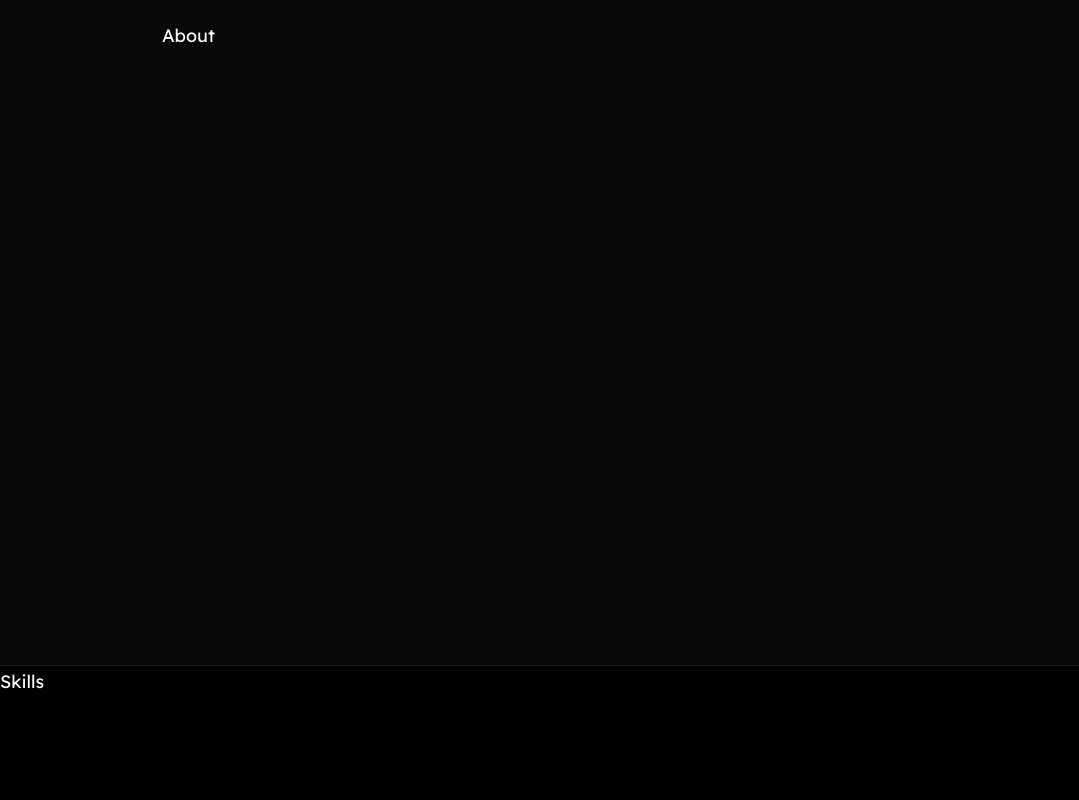
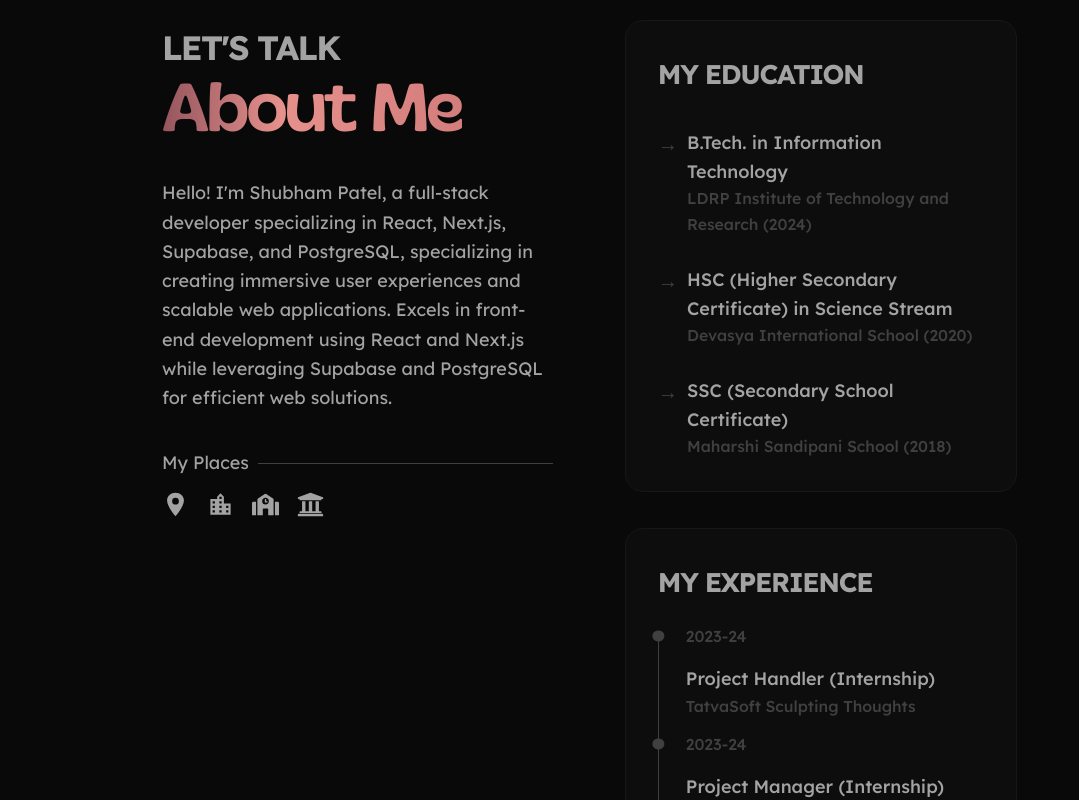
Before and after one commit to shubham26062002/portfolio-website, a Next.js app: page / in a window 1280 px wide. Shown: the part 960-1760 px from the top of the page, without its empty margins (0-1079 px from the left). Built offline with nearby package versions, Linux system fonts and the light colour scheme.

Commit message:
Completed about section.

```diff
--- /dev/null
+++ b/app/(main)/(home)/_components/about-section/education-details/education-detail-card.tsx
@@ -0,0 +1,25 @@
+import { cn } from '@/lib/utils'
+
+interface EducationDetailCardProps {
+    hoverColor?: PrimaryColor,
+    title: string,
+    location: string,
+    year: string,
+}
+
+export const EducationDetailCard = ({
+    hoverColor = 'sea-green',
+    title,
+    location,
+    year,
+}: EducationDetailCardProps) => {
+    return (
+        <div className="flex gap-2 group hover:translate-x-2 transition-all duration-200 transform-gpu w-fit">
+            <span className={cn('text-lg text-neutral-700 group-hover:text-sea-green transition-all duration-200 transform-gpu leading-relaxed', hoverColor === 'coral-pink' && 'group-hover:text-coral-pink')}>&#8594;</span>
+            <div>
+                <h1 className="text-neutral-400 font-medium leading-relaxed">{title}</h1>
+                <p className="text-sm font-medium text-neutral-700 leading-relaxed">{location} ({year})</p>
+            </div>
+        </div>
+    )
+}
--- /dev/null
+++ b/app/(main)/(home)/_components/about-section/education-details/index.tsx
@@ -0,0 +1,32 @@
+import { Container } from '../../container'
+import { EducationDetailCard } from './education-detail-card'
+
+export const EducationDetails = () => {
+    const educationData = [
+        {
+            title: 'B.Tech. in Information Technology',
+            location: 'LDRP Institute of Technology and Research',
+            year: '2024',
+        }, {
+            title: 'HSC (Higher Secondary Certificate) in Science Stream',
+            location: 'Devasya International School',
+            year: '2020',
+        }, {
+            title: 'SSC (Secondary School Certificate)',
+            location: 'Maharshi Sandipani School',
+            year: '2018',
+        },
+    ]
+
+    return (
+        <Container title="My Education" hoverColor="coral-pink">
+            <div className="space-y-6">
+
+                {educationData.map((item, index) => (
+                    <EducationDetailCard key={index} hoverColor="coral-pink" title={item.title} location={item.location} year={item.year} />
+                ))}
+
+            </div>
+        </Container>
+    )
+}
--- /dev/null
+++ b/app/(main)/(home)/_components/about-section/experience-details/experience-detail-card.tsx
@@ -0,0 +1,28 @@
+import { cn } from '@/lib/utils'
+
+interface ExperienceDetailCardProps {
+    hoverColor?: PrimaryColor,
+    year: string,
+    title: string,
+    location: string,
+}
+
+export const ExperienceDetailCard = ({
+    hoverColor = 'sea-green',
+    year,
+    title,
+    location,
+}: ExperienceDetailCardProps) => {
+    return (
+        <div className="flex gap-6 group">
+            <div className={cn('w-[1px] bg-neutral-700 group-hover:bg-sea-green transition-all duration-200 transform-gpu relative', hoverColor === 'coral-pink' && 'group-hover:bg-coral-pink')}>
+                <div className={cn('w-2.5 h-2.5 rounded-full bg-neutral-700 group-hover:bg-sea-green transition-all duration-200 transform-gpu absolute left-[50%] -translate-x-[50%] -translate-y-[50%]', hoverColor === 'coral-pink' && 'group-hover:bg-coral-pink')}></div>
+            </div>
+            <div className="flex-1 py-6 relative">
+                <div className={cn('absolute truncate -translate-y-[50%] top-0 text-sm text-neutral-700 font-medium group-hover:text-sea-green transition', hoverColor === 'coral-pink' && 'group-hover:text-coral-pink')}>{year}</div>
+                <h1 className="text-neutral-400 font-medium">{title}</h1>
+                <p className="text-sm font-medium text-neutral-700">{location}</p>
+            </div>
+        </div>
+    )
+}
--- /dev/null
+++ b/app/(main)/(home)/_components/about-section/experience-details/index.tsx
@@ -0,0 +1,28 @@
+import { Container } from '../../container'
+import { ExperienceDetailCard } from './experience-detail-card'
+
+export const ExperienceDetails = () => {
+    const experienceData = [
+        {
+            year: '2023-24',
+            title: 'Project Handler (Internship)',
+            location: 'TatvaSoft Sculpting Thoughts',
+        }, {
+            year: '2023-24',
+            title: 'Project Manager (Internship)',
+            location: 'Vivan Web Solution Pvt. Ltd. (Internship)',
+        },
+    ]
+
+    return (
+        <Container title="My Experience" hoverColor="coral-pink">
+            <div>
+
+                {experienceData.map((item, index) => (
+                    <ExperienceDetailCard key={index} year={item.year} title={item.title} location={item.location} hoverColor="coral-pink" />
+                ))}
+
+            </div>
+        </Container>
+    )
+}
--- a/app/(main)/(home)/_components/about-section/index.tsx
+++ b/app/(main)/(home)/_components/about-section/index.tsx
@@ -1,9 +1,31 @@
 import { HiOutlineUser } from 'react-icons/hi'
 
 import { SectionWrapper } from '../section-wrapper'
+import { PlacesLinks } from './places-links'
+import { EducationDetails } from './education-details'
+import { ExperienceDetails } from './experience-details'
 
 export const AboutSection = () => {
     return (
-        <SectionWrapper section="about" backgroundColor="midnight-black" icon={HiOutlineUser} title="About" hoverColor="coral-pink">About</SectionWrapper>
+        <SectionWrapper section="about" backgroundColor="midnight-black" icon={HiOutlineUser} title="About" hoverColor="coral-pink">
+            <div className="grid grid-cols-1 lg:grid-cols-2 gap-16">
+                <div>
+                    <div className="w-fit">
+                        <h1 className="text-3xl font-bold uppercase text-neutral-400 leading-relaxed tracking-tighter">Let's Talk</h1>
+                        <h1 className="text-6xl font-gliker leading-none tracking-tight text-pink-gradient">About Me</h1>
+                    </div>
+                    <div className="mt-8">
+                        <p className="leading-relaxed text-neutral-400">Hello! I'm Shubham Patel, a full-stack developer specializing in React, Next.js, Supabase, and PostgreSQL, specializing in creating immersive user experiences and scalable web applications. Excels in front-end development using React and Next.js while leveraging Supabase and PostgreSQL for efficient web solutions.</p>
+                    </div>
+                    <div className="mt-8">
+                        <PlacesLinks />
+                    </div>
+                </div>
+                <div className="space-y-8">
+                    <EducationDetails />
+                    <ExperienceDetails />
+                </div>
+            </div>
+        </SectionWrapper>
     )
 }
--- /dev/null
+++ b/app/(main)/(home)/_components/about-section/places-links.tsx
@@ -0,0 +1,31 @@
+import { IoLocationSharp } from 'react-icons/io5'
+import { MdOutlineLocationCity } from 'react-icons/md'
+import { FaSchool, FaUniversity } from 'react-icons/fa'
+
+import { IconLinksWrapper } from '../icon-links-wrapper'
+
+export const PlacesLinks = () => {
+    const placesLinksData = [
+        {
+            label: 'Current Location',
+            icon: IoLocationSharp,
+            href: '#',
+        }, {
+            label: 'Hometown',
+            icon: MdOutlineLocationCity,
+            href: '#',
+        }, {
+            label: 'School',
+            icon: FaSchool,
+            href: '#',
+        }, {
+            label: 'University',
+            icon: FaUniversity,
+            href: '#',
+        },
+    ]
+
+    return (
+        <IconLinksWrapper title="My Places" data={placesLinksData} hoverColor="coral-pink" />
+    )
+}
--- /dev/null
+++ b/app/(main)/(home)/_components/container.tsx
@@ -0,0 +1,35 @@
+import { IconType } from 'react-icons'
+
+import { cn } from '@/lib/utils'
+
+interface ContainerProps {
+    className?: string,
+    icon?: IconType,
+    title: string,
+    children: React.ReactNode,
+    hoverColor?: PrimaryColor,
+}
+
+export const Container = ({
+    className = '',
+    icon: Icon,
+    title,
+    children,
+    hoverColor = 'sea-green',
+}: ContainerProps) => {
+    return (
+        <div className={cn('p-7 rounded-2xl bg-midnight-gray bg-opacity-50 border-[1px] border-neutral-900', className)}>
+
+            {Icon && (
+                <Icon className={cn('h-9 w-9 text-neutral-400 group-hover:text-sea-green transition-all duration-200 transform-gpu', hoverColor === 'coral-pink' && 'group-hover:text-coral-pink')} />
+            )}
+
+            <h1 className={cn('w-fit text-2xl font-bold uppercase text-neutral-400 leading-relaxed tracking-tighter', Icon && 'mt-7')}>{title}</h1>
+
+            {children && (
+                <div className="mt-7">{children}</div>)
+            }
+
+        </div>
+    )
+}
--- a/app/(main)/(home)/_components/home-section/index.tsx
+++ b/app/(main)/(home)/_components/home-section/index.tsx
@@ -14,8 +14,8 @@ export const HomeSection = () => {
                         <h1 className="text-4xl font-bold uppercase text-neutral-400 leading-relaxed tracking-tighter">Hello, I'm</h1>
                         <h1 className="text-7xl font-gliker leading-none tracking-tight text-green-gradient">Shubham, A Web Developer</h1>
                     </div>
-                    <div className="mt-8 max-w-md">
-                        <p className="leading-relaxed text-neutral-400">Experienced full-stack developer with Expertise in Diverse Technologies.</p>
+                    <div className="mt-8 max-w-sm">
+                        <p className="leading-relaxed text-neutral-400">Experienced full-stack developer with expertise in diverse technologies.</p>
                     </div>
                     <div className="mt-8 w-fit">
                         <LetsTalkButton />
--- a/app/(main)/(home)/_components/home-section/social-links.tsx
+++ b/app/(main)/(home)/_components/home-section/social-links.tsx
@@ -5,7 +5,7 @@ import { IconLinksWrapper } from '../icon-links-wrapper'
 export const SocialLinks = () => {
     const socialLinksData = [
         {
-            label: 'Github',
+            label: 'GitHub',
             icon: BsGithub,
             href: '#',
         }, {
--- a/app/(main)/_components/scroll-progressbar.tsx
+++ b/app/(main)/_components/scroll-progressbar.tsx
@@ -6,6 +6,6 @@ export const ScrollProgressbar = () => {
     const { scrollYProgress } = useScroll()
 
     return (
-        <motion.div className="fixed h-2 top-0 left-0 right-0 lg:right-[101.4px] bg-coral-pink origin-left" style={{ scaleX: scrollYProgress }}></motion.div>
+        <motion.div className="fixed z-50 h-2 top-0 left-0 right-0 lg:right-[101.4px] bg-coral-pink origin-left" style={{ scaleX: scrollYProgress }}></motion.div>
     )
 }
--- a/app/(main)/_components/sidebar/index.tsx
+++ b/app/(main)/_components/sidebar/index.tsx
@@ -2,7 +2,7 @@ import { SidebarButtonsList } from './sidebar-buttons-list'
 
 export const Sidebar = () => {
     return (
-        <aside className="fixed inset-0 h-fit top-auto lg:w-fit lg:h-full lg:left-auto bg-midnight-black py-6 lg:py-0 lg:px-6 flex justify-center items-center border-l border-neutral-900">
+        <aside className="fixed z-50 inset-0 h-fit top-auto lg:w-fit lg:h-full lg:left-auto bg-midnight-black py-6 lg:py-0 lg:px-6 flex justify-center items-center border-l border-neutral-900">
             <div className="flex lg:flex-col gap-3">
                 <SidebarButtonsList />
             </div>
```
